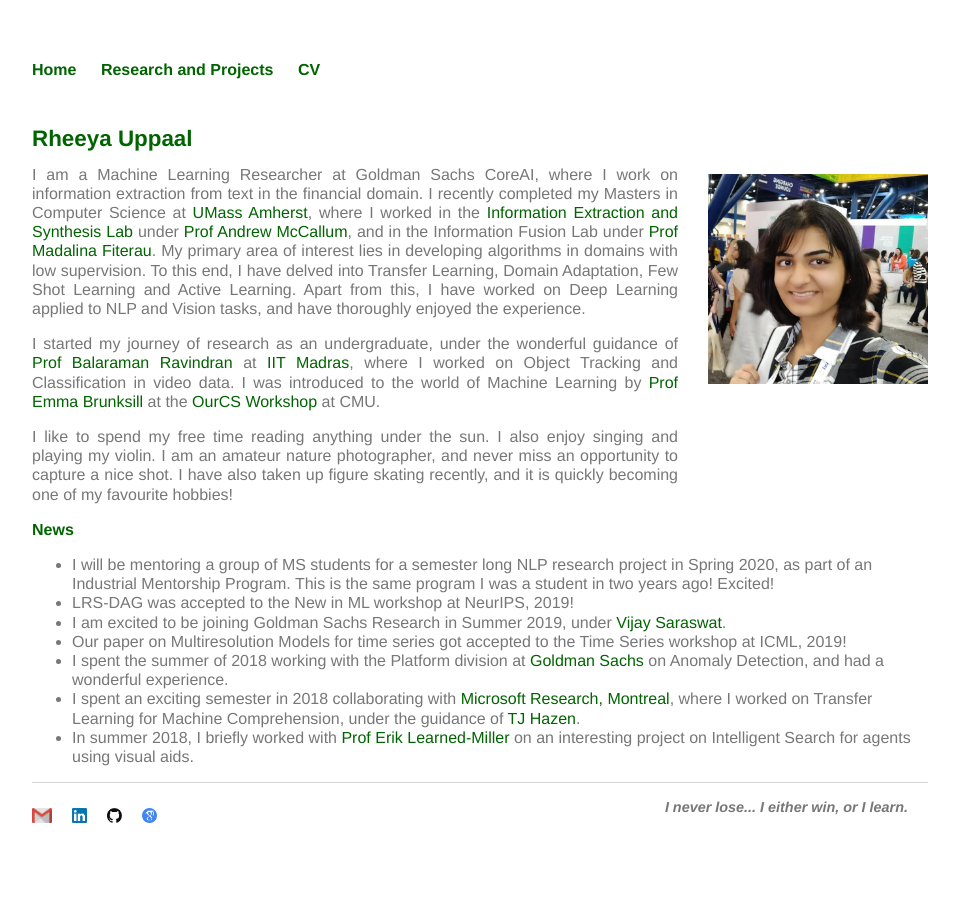
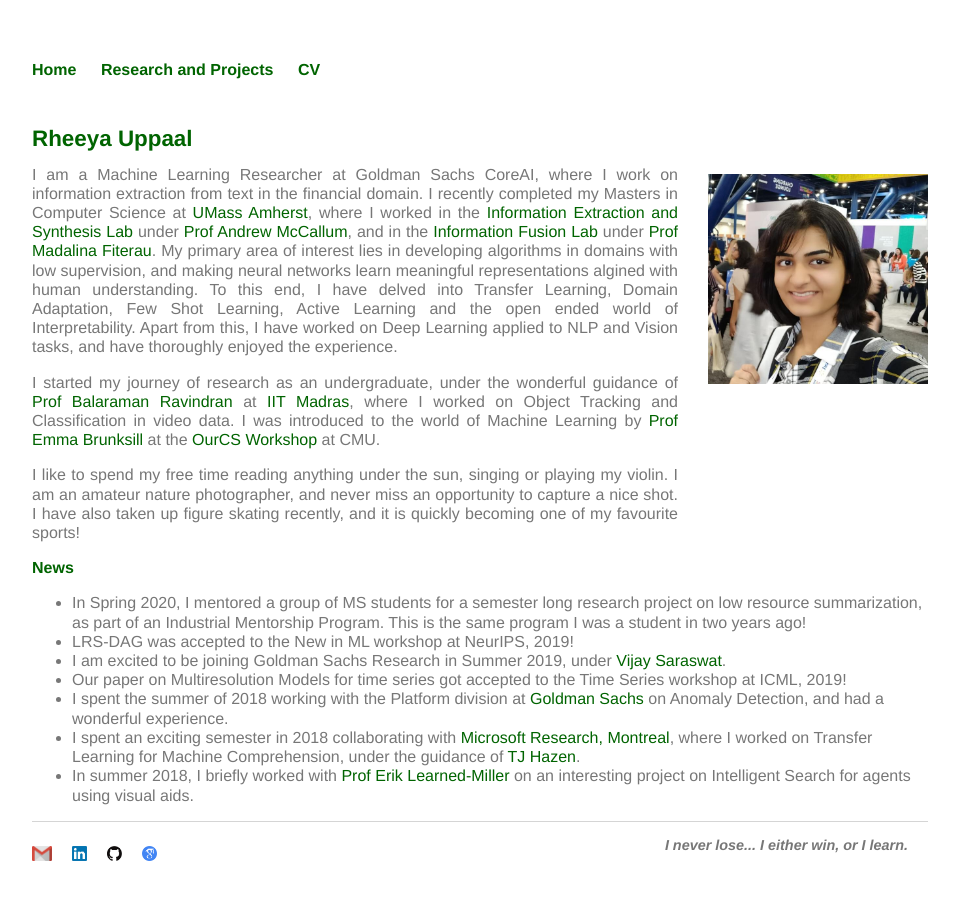
Before and after one commit to Uppaal/Uppaal.github.io, a Jekyll site: the page built from index.html, in a window 1280 px wide. Shown: the whole page, without its empty margins (160-1119 px from the left). Built offline with Jekyll 4.4.1, drawn with Linux system fonts in a browser that asks for light colours.

Commit message:
Update index.html

```diff
--- a/index.html
+++ b/index.html
@@ -11,18 +11,20 @@ title: Rheeya Uppaal
 
 <!-- 	I am a Machine Learning Researcher at Goldman Sachs Research, where I work on ... -->
 <!-- 	focus is on solving tasks with minimum human supervision by incorporating priors -->
-	<p align="justify">I am a Machine Learning Researcher at Goldman Sachs CoreAI, where I work on information extraction from text in the financial domain. I recently completed my Masters in Computer Science at <a href="https://www.cics.umass.edu/">UMass Amherst</a>, where I worked in the <a href="http://www.iesl.cs.umass.edu/">Information Extraction and Synthesis Lab</a> under <a href="https://people.cs.umass.edu/~mccallum/">Prof Andrew McCallum</a>, and in the Information Fusion Lab under <a href="https://www.cs.cmu.edu/~mfiterau/">Prof Madalina Fiterau</a>. My primary area of interest lies in developing algorithms in domains with low supervision. To this end, I have delved into Transfer Learning, Domain Adaptation, Few Shot Learning and Active Learning. Apart from this, I have worked on Deep Learning applied to NLP and Vision tasks, and have thoroughly enjoyed the experience. </p>
+	<p align="justify">I am a Machine Learning Researcher at Goldman Sachs CoreAI, where I work on information extraction from text in the financial domain. I recently completed my Masters in Computer Science at <a href="https://www.cics.umass.edu/">UMass Amherst</a>, where I worked in the <a href="http://www.iesl.cs.umass.edu/">Information Extraction and Synthesis Lab</a> under <a href="https://people.cs.umass.edu/~mccallum/">Prof Andrew McCallum</a>, and in the <a href="https://groups.cs.umass.edu/infofusion/home/?_ga=2.117104198.155534692.1602819880-1170722050.1601252246">Information Fusion Lab</a> under <a href="https://www.cs.cmu.edu/~mfiterau/">Prof Madalina Fiterau</a>. My primary area of interest lies in developing algorithms in domains with low supervision, and making neural networks learn meaningful representations algined with human understanding. To this end, I have delved into Transfer Learning, Domain Adaptation, Few Shot Learning, Active Learning and the open ended world of Interpretability. Apart from this, I have worked on Deep Learning applied to NLP and Vision tasks, and have thoroughly enjoyed the experience. </p>
+
+	<!--My primary area of interest lies in developing algorithms in domains with low supervision. To this end, I have delved into Transfer Learning, Domain Adaptation, Few Shot Learning and Active Learning.-->
 
 	<p align="justify">I started my journey of research as an undergraduate, under the wonderful guidance of <a href="https://www.cse.iitm.ac.in/~ravi/">Prof Balaraman Ravindran</a> at <a href="https://www.cse.iitm.ac.in/">IIT Madras</a>, where I worked on Object Tracking and Classification in video data. I was introduced to the world of Machine Learning by <a href="https://cs.stanford.edu/people/ebrun/">Prof Emma Brunksill</a> at the <a href="http://www.cs.cmu.edu/ourcs/">OurCS Workshop</a> at CMU.</p>
 
 <!-- 	<p align="justify">I spent the past summer working with the Platform division at <a href="https://www.goldmansachs.com/index.html">Goldman Sachs</a> on Anomaly Detection, and had a wonderful experience. Before that, I spent an exciting semester collaborating with <a href="https://www.microsoft.com/en-us/research/lab/microsoft-research-montreal/">Microsoft Research, Montreal</a>, where I worked on Transfer Learning for Machine Comprehension, under the guidance of <a href="https://www.microsoft.com/en-us/research/people/tihazen/">TJ Hazen</a>. I briefly worked with <a href="https://people.cs.umass.edu/~elm/">Prof Erik Learned-Miller</a> on an interesting project on Intelligent Search for agents using visual aids. I started my journey of research as an undergraduate, under the wonderful guidance of <a href="https://www.cse.iitm.ac.in/~ravi/">Prof Balaraman Ravindran</a> at <a href="https://www.cse.iitm.ac.in/">IIT Madras</a>, where I worked on Object Tracking and Classification in video data. I was introduced to the world of Machine Learning by <a href="https://cs.stanford.edu/people/ebrun/">Prof Emma Brunksill</a> at the <a href="http://www.cs.cmu.edu/ourcs/">OurCS Workshop</a> at CMU.</p> -->
 
-	<p align="justify">I like to spend my free time reading anything under the sun. I also enjoy singing and playing my violin. I am an amateur nature photographer, and never miss an opportunity to capture a nice shot. I have also taken up figure skating recently, and it is quickly becoming one of my favourite hobbies!</p>
+	<p align="justify">I like to spend my free time reading anything under the sun, singing or playing my violin. I am an amateur nature photographer, and never miss an opportunity to capture a nice shot. I have also taken up figure skating recently, and it is quickly becoming one of my favourite sports!</p>
 
 
 	<h3>News</h3>
 	<ul>
-		<li>I will be mentoring a group of MS students for a semester long NLP research project in Spring 2020, as part of an Industrial Mentorship Program. This is the same program I was a student in two years ago! Excited!</li>
+		<li>In Spring 2020, I mentored a group of MS students for a semester long research project on low resource summarization, as part of an Industrial Mentorship Program. This is the same program I was a student in two years ago!</li>
 		<li>LRS-DAG was accepted to the New in ML workshop at NeurIPS, 2019!</li>
 		<li>I am excited to be joining Goldman Sachs Research in Summer 2019, under <a href="http://www.saraswat.org/">Vijay Saraswat</a>.</li>
 		<li>Our paper on Multiresolution Models for time series got accepted to the Time Series workshop at ICML, 2019!</li>
```
